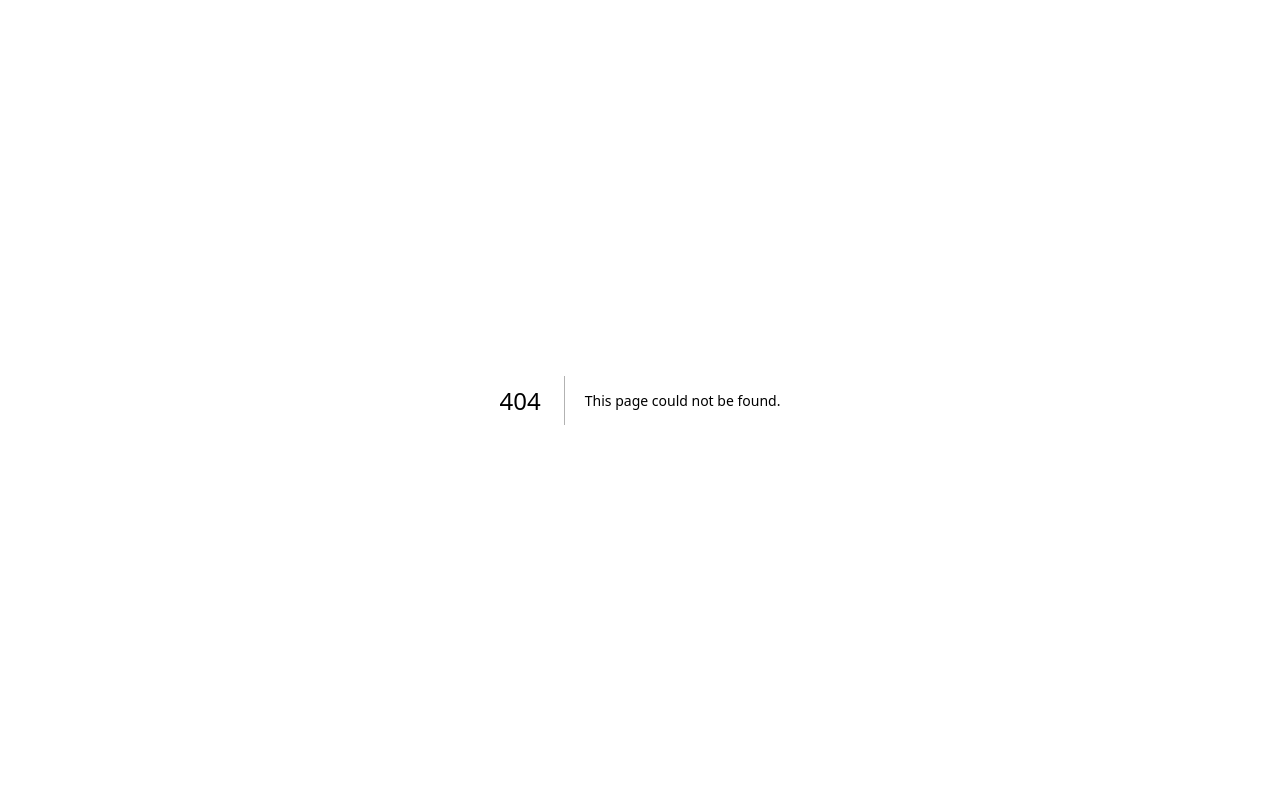
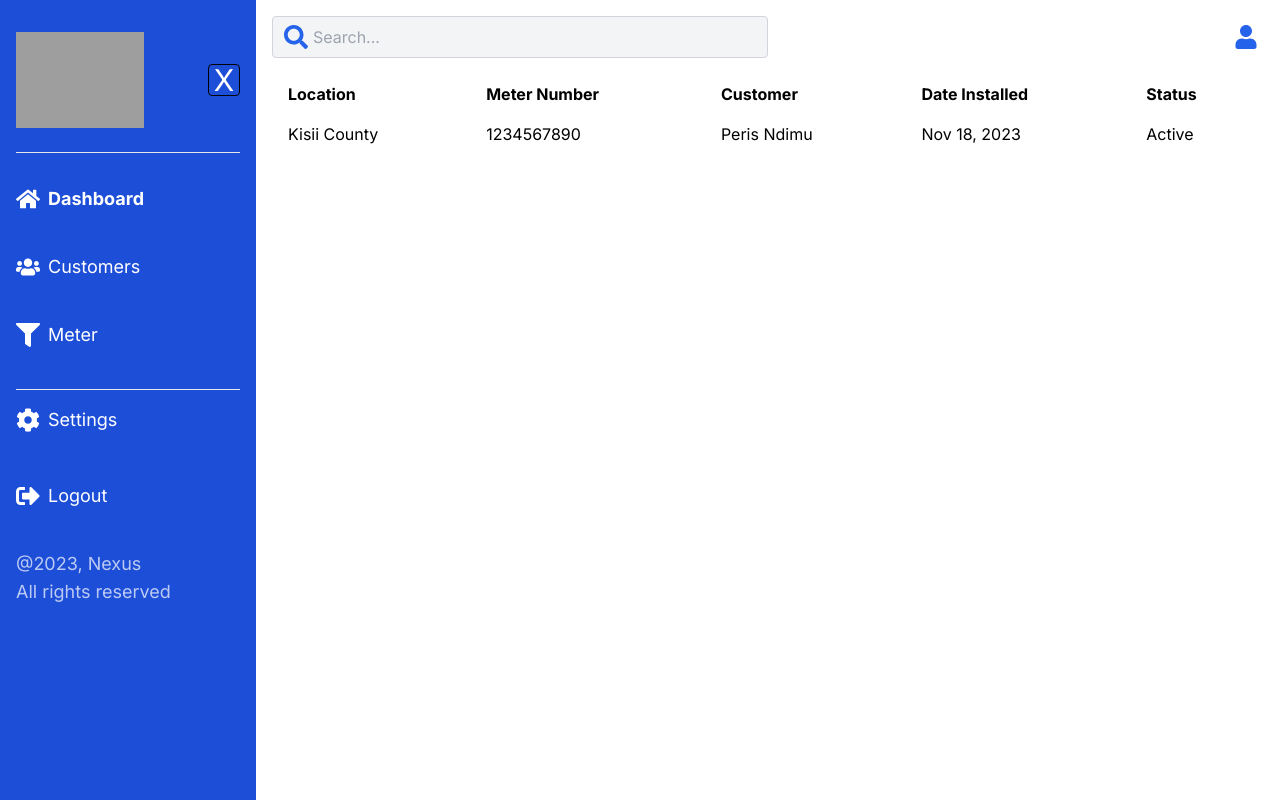
Before and after one commit to njorogewambuielizabeth/Nexus-Fronted, a Next.js app in the folder nexus-webportal/: page /components/dashboard in a window 1280 px wide. Before the commit this address had no page. Built offline with nearby package versions, Linux system fonts and the light colour scheme; grey boxes are pictures that could not be loaded.

Commit message:
Created the customer display page

```diff
--- /dev/null
+++ b/nexus-webportal/app/atoms/tableRows.tsx
@@ -0,0 +1,15 @@
+import React from 'react';
+
+const TableRow = ({ location, meterNumber, customer, dateInstalled, status }) => {
+  return (
+    <tr>
+      <td className="px-4 py-2">{location}</td>
+      <td className="px-4 py-2">{meterNumber}</td>
+      <td className="px-4 py-2">{customer}</td>
+      <td className="px-4 py-2">{dateInstalled}</td>
+      <td className="px-4 py-2">{status}</td>
+    </tr>
+  );
+};
+
+export default TableRow;
--- /dev/null
+++ b/nexus-webportal/app/components/dashboard/page.tsx
@@ -0,0 +1,116 @@
+import React from 'react';
+import { FaHome, FaUsers, FaCog, FaSignOutAlt, FaSearch, FaFilter, FaUser } from 'react-icons/fa';
+import TableRow from '@/app/atoms/tableRows';
+
+const Dashboard = () => {
+  const tableData = [
+    {
+      location: 'Kisii County',
+      meterNumber: '1234567890',
+      customer: 'Peris Ndimu',
+      dateInstalled: 'Nov 18, 2023',
+      status: 'Active',
+    },
+
+  ];
+
+  return (
+    <div className="flex h-screen bg-white">
+
+      <div className="w-64 bg-blue-700 text-white p-4">
+
+        <div className="flex justify-between items-center">
+          <img src="images/Group 19.png" alt="Logo" className="w-32 my-4" />
+          <div className="text-3xl cursor-pointer rounded border border-black text-white w-8 h-8 flex items-center justify-center">X</div>
+        </div>
+        <hr className="my-2" />
+        <br></br>
+
+        <div className="space-y-4">
+          <div className="flex items-center space-x-2 hover:bg-white hover:text-blue-600">
+            <FaHome className="w-6 h-6" />
+            <span className="font-bold text-lg">Dashboard</span>
+          </div>
+          <br></br>
+
+
+
+          <div className="flex items-center space-x-2 hover:bg-white hover:text-blue-600">
+            <FaUsers className="w-6 h-6" />
+            <span className="text-lg">Customers</span>
+          </div>
+          <br></br>
+
+          <div className="flex items-center space-x-2 hover:bg-white hover:text-blue-600">
+            <FaFilter className="w-6 h-6" />
+            <span className="text-lg">Meter</span>
+          </div>
+        </div>
+        <br></br>
+
+        <div className="flex flex-col justify-end flex-grow mt-auto">
+          <hr className="my-4" />
+
+          <div className="flex items-center space-x-2 hover:bg-white hover:text-blue-600">
+            <FaCog className="w-6 h-6" />
+            <span className="text-lg">Settings</span>
+          </div>
+          <br></br>
+          <br></br>
+          <div className="flex items-center space-x-2 hover:bg-white hover:text-blue-600">
+            <FaSignOutAlt className="w-6 h-6" />
+            <span className="text-lg">Logout</span>
+          </div>
+          <br></br>
+          <div className="mt-4 text-lg opacity-70">@2023, Nexus <br/> All rights reserved</div>
+        </div>
+      </div>
+      <br></br>
+      <br></br>
+
+      <div className="flex-1 p-4 overflow-y-auto bg-white text-black">
+        <div className="flex items-center justify-between mb-4">
+
+          <div className="relative w-1/2">
+            <FaSearch className="w-6 h-6 text-blue-600 absolute left-3 top-1/2 transform -translate-y-1/2" />
+            <input type="text" placeholder="Search..." className="border border-gray-300 rounded p-2 text-black bg-gray-100 pl-10 w-full" />
+          </div>
+
+
+          <div className="flex items-center space-x-2">
+            <FaUser className="w-9 h-6 text-blue-600" />
+          </div>
+        </div>
+
+
+        <table className="table-auto w-full">
+          <thead>
+            <tr>
+              <th className="px-4 py-2 text-left">Location</th>
+              <th className="px-4 py-2 text-left">Meter Number</th>
+              <th className="px-4 py-2 text-left">Customer</th>
+              <th className="px-4 py-2 text-left">Date Installed</th>
+              <th className="px-4 py-2 text-left">Status</th>
+            </tr>
+          </thead>
+          <tbody>
+            {tableData.map((item, index) => (
+              <TableRow
+                key={index}
+                location={item.location}
+                meterNumber={item.meterNumber}
+                customer={item.customer}
+                dateInstalled={item.dateInstalled}
+                status={item.status}
+              />
+            ))}
+          </tbody>
+        </table>
+
+
+      </div>
+    </div>
+  );
+};
+
+export default Dashboard;
--- a/nexus-webportal/app/page.tsx
+++ b/nexus-webportal/app/page.tsx
@@ -1,113 +1,12 @@
 import Image from 'next/image'
+import Dashboard from './components/dashboard/page'
 
 export default function Home() {
+
   return (
-    <main className="flex min-h-screen flex-col items-center justify-between p-24">
-      <div className="z-10 max-w-5xl w-full items-center justify-between font-mono text-sm lg:flex">
-        <p className="fixed left-0 top-0 flex w-full justify-center border-b border-gray-300 bg-gradient-to-b from-zinc-200 pb-6 pt-8 backdrop-blur-2xl dark:border-neutral-800 dark:bg-zinc-800/30 dark:from-inherit lg:static lg:w-auto  lg:rounded-xl lg:border lg:bg-gray-200 lg:p-4 lg:dark:bg-zinc-800/30">
-          Get started by editing&nbsp;
-          <code className="font-mono font-bold">app/page.tsx</code>
-        </p>
-        <div className="fixed bottom-0 left-0 flex h-48 w-full items-end justify-center bg-gradient-to-t from-white via-white dark:from-black dark:via-black lg:static lg:h-auto lg:w-auto lg:bg-none">
-          <a
-            className="pointer-events-none flex place-items-center gap-2 p-8 lg:pointer-events-auto lg:p-0"
-            href="https://vercel.com?utm_source=create-next-app&utm_medium=appdir-template&utm_campaign=create-next-app"
-            target="_blank"
-            rel="noopener noreferrer"
-          >
-            By{' '}
-            <Image
-              src="/vercel.svg"
-              alt="Vercel Logo"
-              className="dark:invert"
-              width={100}
-              height={24}
-              priority
-            />
-          </a>
-        </div>
-      </div>
+    <main>
+     <Dashboard/>
 
-      <div className="relative flex place-items-center before:absolute before:h-[300px] before:w-[480px] before:-translate-x-1/2 before:rounded-full before:bg-gradient-radial before:from-white before:to-transparent before:blur-2xl before:content-[''] after:absolute after:-z-20 after:h-[180px] after:w-[240px] after:translate-x-1/3 after:bg-gradient-conic after:from-sky-200 after:via-blue-200 after:blur-2xl after:content-[''] before:dark:bg-gradient-to-br before:dark:from-transparent before:dark:to-blue-700 before:dark:opacity-10 after:dark:from-sky-900 after:dark:via-[#0141ff] after:dark:opacity-40 before:lg:h-[360px] z-[-1]">
-        <Image
-          className="relative dark:drop-shadow-[0_0_0.3rem_#ffffff70] dark:invert"
-          src="/next.svg"
-          alt="Next.js Logo"
-          width={180}
-          height={37}
-          priority
-        />
-      </div>
-
-      <div className="mb-32 grid text-center lg:max-w-5xl lg:w-full lg:mb-0 lg:grid-cols-4 lg:text-left">
-        <a
-          href="https://nextjs.org/docs?utm_source=create-next-app&utm_medium=appdir-template&utm_campaign=create-next-app"
-          className="group rounded-lg border border-transparent px-5 py-4 transition-colors hover:border-gray-300 hover:bg-gray-100 hover:dark:border-neutral-700 hover:dark:bg-neutral-800/30"
-          target="_blank"
-          rel="noopener noreferrer"
-        >
-          <h2 className={`mb-3 text-2xl font-semibold`}>
-            Docs{' '}
-            <span className="inline-block transition-transform group-hover:translate-x-1 motion-reduce:transform-none">
-              -&gt;
-            </span>
-          </h2>
-          <p className={`m-0 max-w-[30ch] text-sm opacity-50`}>
-            Find in-depth information about Next.js features and API.
-          </p>
-        </a>
-
-        <a
-          href="https://nextjs.org/learn?utm_source=create-next-app&utm_medium=appdir-template-tw&utm_campaign=create-next-app"
-          className="group rounded-lg border border-transparent px-5 py-4 transition-colors hover:border-gray-300 hover:bg-gray-100 hover:dark:border-neutral-700 hover:dark:bg-neutral-800/30"
-          target="_blank"
-          rel="noopener noreferrer"
-        >
-          <h2 className={`mb-3 text-2xl font-semibold`}>
-            Learn{' '}
-            <span className="inline-block transition-transform group-hover:translate-x-1 motion-reduce:transform-none">
-              -&gt;
-            </span>
-          </h2>
-          <p className={`m-0 max-w-[30ch] text-sm opacity-50`}>
-            Learn about Next.js in an interactive course with&nbsp;quizzes!
-          </p>
-        </a>
-
-        <a
-          href="https://vercel.com/templates?framework=next.js&utm_source=create-next-app&utm_medium=appdir-template&utm_campaign=create-next-app"
-          className="group rounded-lg border border-transparent px-5 py-4 transition-colors hover:border-gray-300 hover:bg-gray-100 hover:dark:border-neutral-700 hover:dark:bg-neutral-800/30"
-          target="_blank"
-          rel="noopener noreferrer"
-        >
-          <h2 className={`mb-3 text-2xl font-semibold`}>
-            Templates{' '}
-            <span className="inline-block transition-transform group-hover:translate-x-1 motion-reduce:transform-none">
-              -&gt;
-            </span>
-          </h2>
-          <p className={`m-0 max-w-[30ch] text-sm opacity-50`}>
-            Explore the Next.js 13 playground.
-          </p>
-        </a>
-
-        <a
-          href="https://vercel.com/new?utm_source=create-next-app&utm_medium=appdir-template&utm_campaign=create-next-app"
-          className="group rounded-lg border border-transparent px-5 py-4 transition-colors hover:border-gray-300 hover:bg-gray-100 hover:dark:border-neutral-700 hover:dark:bg-neutral-800/30"
-          target="_blank"
-          rel="noopener noreferrer"
-        >
-          <h2 className={`mb-3 text-2xl font-semibold`}>
-            Deploy{' '}
-            <span className="inline-block transition-transform group-hover:translate-x-1 motion-reduce:transform-none">
-              -&gt;
-            </span>
-          </h2>
-          <p className={`m-0 max-w-[30ch] text-sm opacity-50`}>
-            Instantly deploy your Next.js site to a shareable URL with Vercel.
-          </p>
-        </a>
-      </div>
     </main>
   )
 }
--- a/nexus-webportal/package.json
+++ b/nexus-webportal/package.json
@@ -19,6 +19,7 @@
     "postcss": "8.4.29",
     "react": "18.2.0",
     "react-dom": "18.2.0",
+    "react-icons": "^4.11.0",
     "tailwindcss": "3.3.3",
     "typescript": "5.2.2"
   }
```
Also changed, not shown: 1 other file (tests, documents, lock files or other folders).
